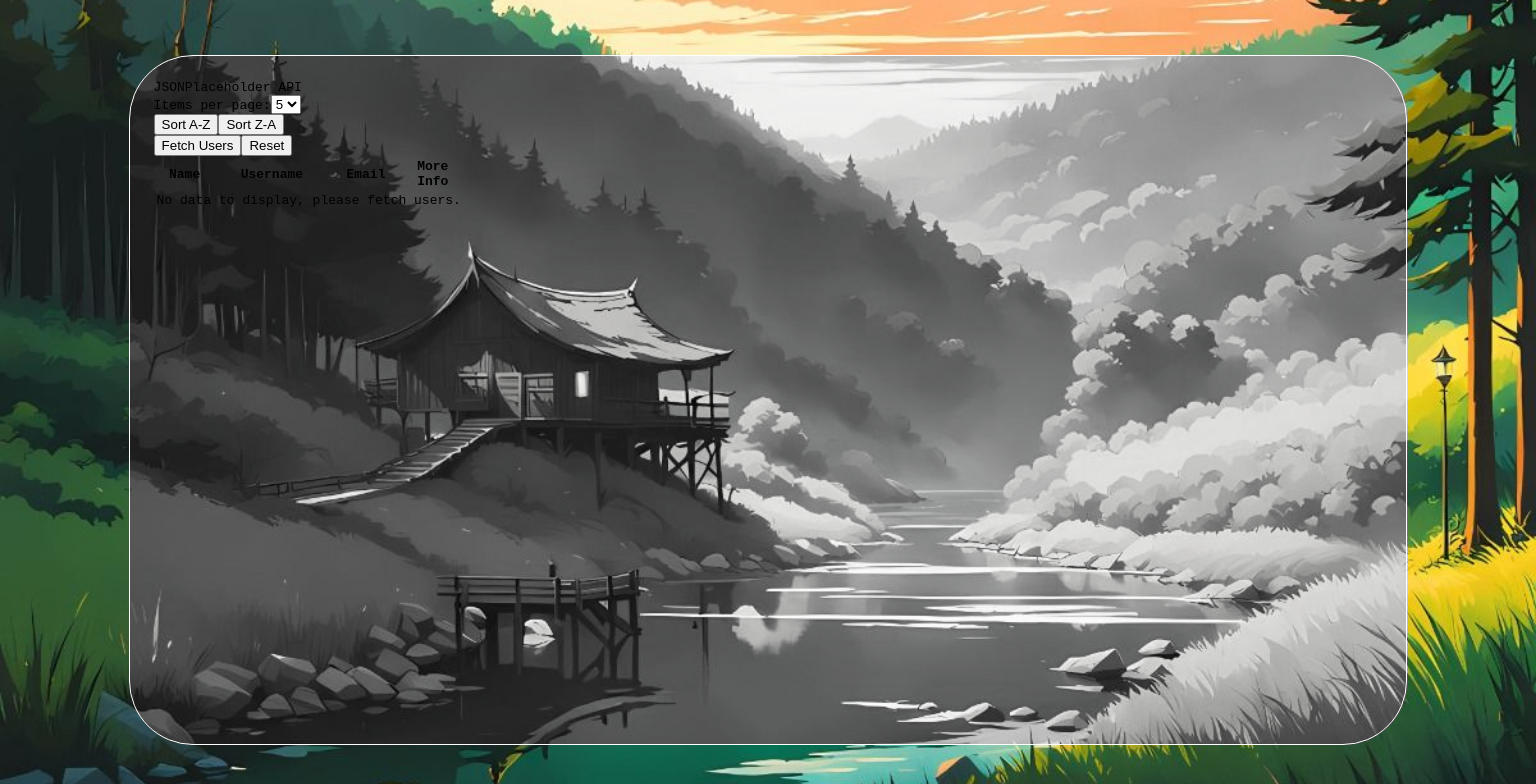
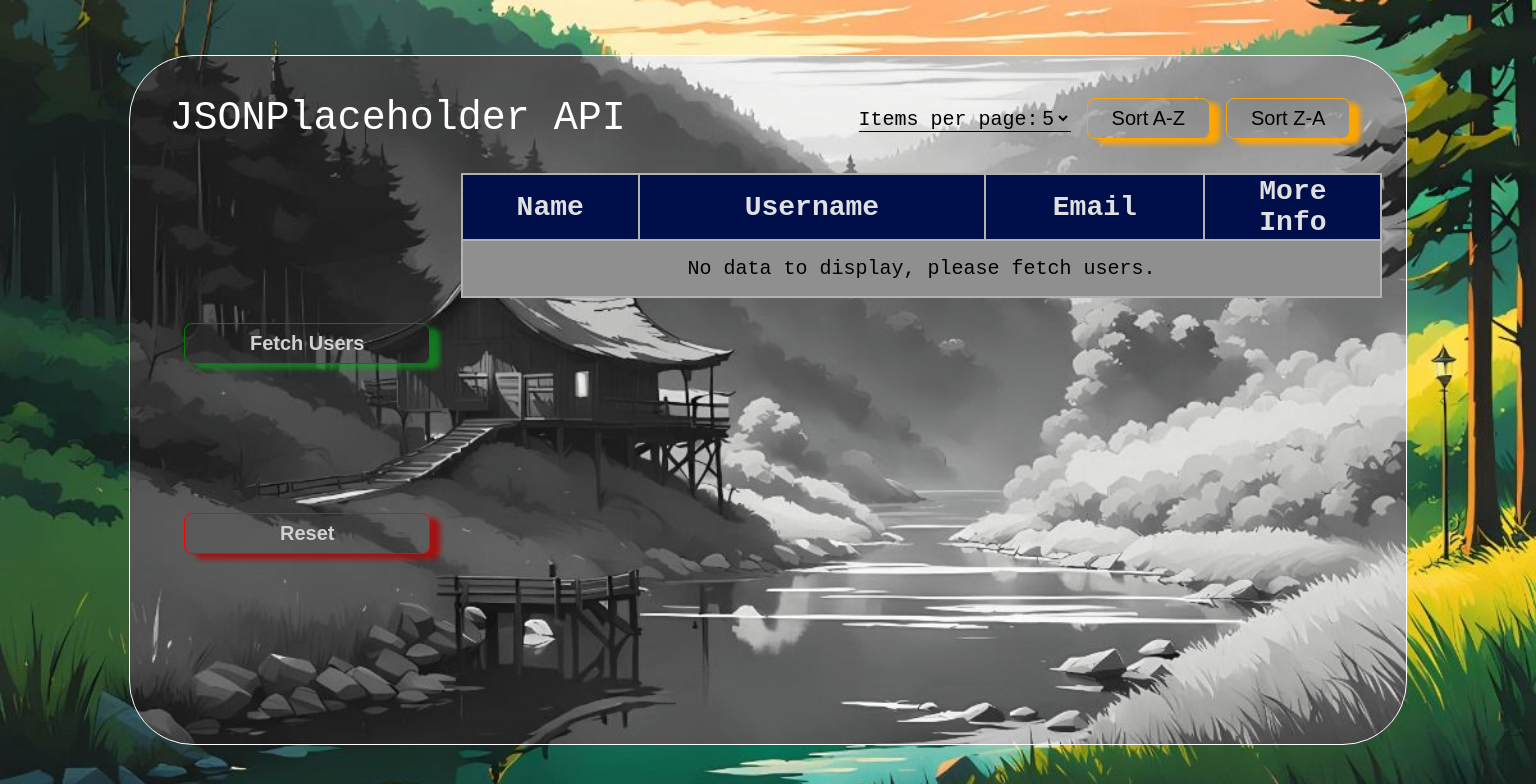
Before and after one commit to MDKolev/jsonplaceholder-api, a React (Vite) app: page / in a window 1536 px wide. Shown: the top 784 px of the page. Built offline with nearby package versions, Linux system fonts and the light colour scheme.

Commit message:
implementing media screen 1441-1920px

```diff
--- a/src/App.css
+++ b/src/App.css
@@ -1,235 +1,3 @@
-/* body{
-  margin: 0;
-  padding: 0;
-}
-
-.main-container {
-  width: 100vw;
-  height: 100vh;
-  background: url('/src/assets/forest.jpg');
-  background-size: cover;
-  background-position: center;
-  font-family: monospace;
-  display: flex;
-  align-items: center;
-  justify-content: center;
-
-  .data-window {
-    backdrop-filter: saturate(1%);
-    border: 1px solid #fff;
-    border-radius: 4rem;
-    width: 80vw;
-    height: 70vh;
-    padding: 2rem 2rem;
-    display: flex;
-    flex-direction: column;
-
-    .header {
-      display: flex;
-      align-items: center;
-      justify-content: space-between;
-
-      .button-container {
-        display: flex;
-        align-items: center;
-        padding: 0 1rem;
-        gap:1rem;
-
-        .pagination-settings {
-          border-bottom: 1px solid black;
-
-          label {
-            font-size: 1rem;
-          }
-
-          select {
-            background-color: transparent;
-            border: none;
-          }
-        }
-
-        button {
-          font-size: 1rem;
-          border-radius: 0.3rem;
-          border: none;
-          padding: 0.25rem 1rem;
-          transition: 0.5s ease;
-          background-color: transparent;
-        }
-
-        .sort-button {
-          color: #fff;
-          border-radius: 0.5rem;
-          border: 1px solid orange;
-          box-shadow: 10px 5px 5px orange;
-        }
-
-        .sort-button:hover {
-          color: #fff;
-          background-color: orange;
-          box-shadow: none;
-          cursor: pointer;
-          border: 1px solid orange;
-        }
-      }
-    }
-
-    .title {
-      color: #fff;
-      font-size: 2rem;
-      display: block;
-    }
-
-    .sidebar{
-     width: 25%;
-     height: 100%;
-     text-align: center;
-     display: flex;
-     flex-direction: column;
-     align-items: center;
-     justify-content: space-evenly;
-
-     button{
-      width: 80%;
-      padding: 0.5rem;
-      border-radius: 0.75rem;
-      font-weight: bold;
-      font-size: 1rem;
-      border: none;
-      color: #d1d0d0;
-
-      transition: 0.5s ease;
-      background-color: transparent;
-     }
-
-     .fetch-button {
-      border-radius: 0.5rem;
-      border: 1px solid green;
-      box-shadow: 10px 5px 5px rgba(7, 173, 29, 0.6);
-     }
-
-     .fetch-button:hover {
-      color: #fff;
-      background-color: green;
-      background-color: rgb(1, 183, 1);
-      box-shadow: none;
-      cursor: pointer;
-      border: 1px solid rgb(0, 79, 0);
-     }
-
-     .reset-button{
-      border-radius: 0.5rem;
-      border: 1px solid rgb(255, 0, 0);
-      box-shadow: 10px 5px 5px rgba(173, 7, 7, 0.864);
-     }
-
-    .reset-button:hover{
-      color:  #fff;
-      background-color: red;
-      background-color: rgb(210, 8, 8);
-      box-shadow: none;
-      cursor: pointer;
-      border: 1px solid rgba(173, 7, 7, 0.864);
-    }
-    }
-
-    .secondary-container {
-      display: flex;
-      align-items: start;
-      justify-content: center;
-      width: 100%;
-      height: 100%;
-
-      .data-table {
-        flex: 1;
-        display: flex;
-        justify-content: center;
-        flex-direction: column;
-        margin: 2rem;
-        background-color: #b2b2b2;
-
-        .no-user-data {
-          padding: 1rem 1.5rem;
-          text-align: center;
-
-          .loading-image {
-            width: 1.5rem;
-            height: 1.5rem;
-            padding-left: 1rem;
-          }
-        }
-
-        .data-info {
-          text-align: center;
-          cursor: pointer;
-        }
-
-        .data-info:hover .icon {
-          color: white;
-        }
-
-        .additional-info p{
-          margin: 0;
-          padding: 0.25rem;
-          display: flex;
-          align-items: center;
-          background-color: #e0e0e0;
-        }
-
-        .additional-info-td {
-          padding: 0;
-        }
-
-          .pagination {
-          background-color: rgb(0, 15, 74);
-          text-align: center;
-        }
-
-        .pagination button {
-          background-color: transparent;
-          border: none;
-          font-size: 1rem;
-          padding: 0.5rem;
-          cursor: pointer;
-          color: #e0e0e0;
-        }
-
-        .pagination button:hover{
-          font-weight: bold;
-        }
-
-        table {
-          width: 100%;
-        }
-
-        th {
-          font-size: 1.5rem;
-          background-color: rgb(0, 15, 74);
-          color: #e0e0e0;
-        }
-
-        td {
-          font-size: 1.1rem;
-          padding: 0.25rem;
-        }
-
-        tr{
-          background-color: #8f8f8f;
-        }
-
-        .expanded-row {
-          background-color: #e0e0e0;
-        }
-
-        .current-page {
-          text-decoration: underline;
-          font-weight: bold;
-        }
-      }
-    }
-  }
-} */
-
 body{
   margin: 0;
   padding: 0;
@@ -258,8 +26,6 @@ body{
   display: flex;
   flex-direction: column;
 }
-
-
 
 @media only screen and (max-width: 640px) {
     .header {
@@ -370,6 +136,15 @@ body{
           background-color: #e0e0e0;
         }
 
+        .data-info{
+          text-align: center;
+        }
+
+        .data-info:hover{
+          color: #fff;
+          cursor: pointer;
+        }
+
         .current-page {
           text-decoration: underline;
           font-weight: bold;
@@ -446,7 +221,7 @@ body{
   }
 
   .title {
-    color: #000;
+    color: #fff;
     font-size: 1.5rem;
   }
 
@@ -615,7 +390,7 @@ body{
 
   .secondary-container {
     .sidebar {
-      margin: 3rem 0;
+      margin: 1rem 0;
       text-align: center;
 
       button{
@@ -663,11 +438,10 @@ body{
     }
 
     .data-table {
-      padding: 1rem 0;
       width: 100%;
 
       table {
-        font-size: 1.25rem;
+        font-size: 1rem;
         width: 100%;
       }
 
@@ -836,7 +610,6 @@ body{
       display: flex;
       align-items: start;
       justify-content: center;
-      padding: 2rem 0;
       width: 100%;
       height: 100%;
 
@@ -928,3 +701,216 @@ body{
       }
     }
   }
+
+@media (min-width: 1441px) and (max-width: 1920px){
+
+    .header {
+      padding: 1rem;
+      display: flex;
+      align-items: center;
+      justify-content: space-between;
+
+      .button-container {
+        display: flex;
+        align-items: center;
+        padding: 0 1rem;
+        gap:1rem;
+
+        .pagination-settings {
+          border-bottom: 1px solid black;
+
+          label {
+            font-size: 1.25rem;
+          }
+
+          select {
+            background-color: transparent;
+            border: none;
+            font-size: 1.25rem;
+          }
+        }
+
+        button {
+          font-size: 1.25rem;
+          border-radius: 0.3rem;
+          border: none;
+          padding: 0.5rem 1.5rem;
+          transition: 0.5s ease;
+          background-color: transparent;
+        }
+
+        .sort-button {
+          color: #000;
+          border-radius: 0.5rem;
+          border: 1px solid orange;
+          box-shadow: 10px 5px 5px orange;
+        }
+
+        .sort-button:hover {
+          color: #fff;
+          background-color: orange;
+          box-shadow: none;
+          cursor: pointer;
+          border: 1px solid orange;
+        }
+      }
+    }
+
+    .title {
+      color: #fff;
+      font-size: 2.5rem;
+      display: block;
+    }
+
+    .sidebar{
+     width: 25%;
+     height: 100%;
+     text-align: center;
+     display: flex;
+     flex-direction: column;
+     align-items: center;
+     justify-content: space-evenly;
+
+     button{
+      width: 80%;
+      padding: 0.5rem;
+      border-radius: 0.75rem;
+      font-weight: bold;
+      font-size: 1.25rem;
+      border: none;
+      color: #d1d0d0;
+
+      transition: 0.5s ease;
+      background-color: transparent;
+     }
+
+     .fetch-button {
+      border-radius: 0.5rem;
+      border: 1px solid green;
+      box-shadow: 10px 5px 5px rgba(7, 173, 29, 0.6);
+     }
+
+     .fetch-button:hover {
+      color: #fff;
+      background-color: green;
+      background-color: rgb(1, 183, 1);
+      box-shadow: none;
+      cursor: pointer;
+      border: 1px solid rgb(0, 79, 0);
+     }
+
+     .reset-button{
+      border-radius: 0.5rem;
+      border: 1px solid rgb(255, 0, 0);
+      box-shadow: 10px 5px 5px rgba(173, 7, 7, 0.864);
+     }
+
+    .reset-button:hover{
+      color:  #fff;
+      background-color: red;
+      background-color: rgb(210, 8, 8);
+      box-shadow: none;
+      cursor: pointer;
+      border: 1px solid rgba(173, 7, 7, 0.864);
+    }
+  }
+
+    .secondary-container {
+      display: flex;
+      align-items: start;
+      justify-content: center;
+      margin: 1rem 0;
+      width: 100%;
+      height: 100%;
+
+      .data-table {
+        flex: 1;
+        display: flex;
+        justify-content: center;
+        flex-direction: column;
+        background-color: #b2b2b2;
+
+        .no-user-data {
+          padding: 1rem 1.5rem;
+          text-align: center;
+
+          .loading-image {
+            width: 1.5rem;
+            height: 1.5rem;
+            padding-left: 1rem;
+          }
+        }
+
+        .data-info {
+          text-align: center;
+          cursor: pointer;
+        }
+
+        .data-info:hover .icon {
+          color: white;
+        }
+
+        .additional-info p{
+          margin: 0;
+          padding: 0.25rem;
+          display: flex;
+          align-items: center;
+          background-color: #e0e0e0;
+        }
+
+        .additional-info-td {
+          padding: 0;
+        }
+
+        .additional-info p {
+          padding: 0.5rem;
+        }
+
+          .pagination {
+          background-color: rgb(0, 15, 74);
+          text-align: center;
+        }
+
+        .pagination button {
+          background-color: transparent;
+          border: none;
+          font-size: 1.25rem;
+          padding: 0.5rem;
+          cursor: pointer;
+          color: #e0e0e0;
+        }
+
+        .pagination button:hover{
+          font-weight: bold;
+        }
+
+        table {
+          width: 100%;
+        }
+
+        th {
+          font-size: 1.75rem;
+          background-color: rgb(0, 15, 74);
+          color: #e0e0e0;
+        }
+
+        td {
+          font-size: 1.25rem;
+          padding: 0.5rem;
+        }
+
+        tr{
+          background-color: #8f8f8f;
+        }
+
+        .expanded-row {
+          background-color: #e0e0e0;
+        }
+
+        .current-page {
+          text-decoration: underline;
+          font-weight: bold;
+        }
+      }
+    }
+  }
```
